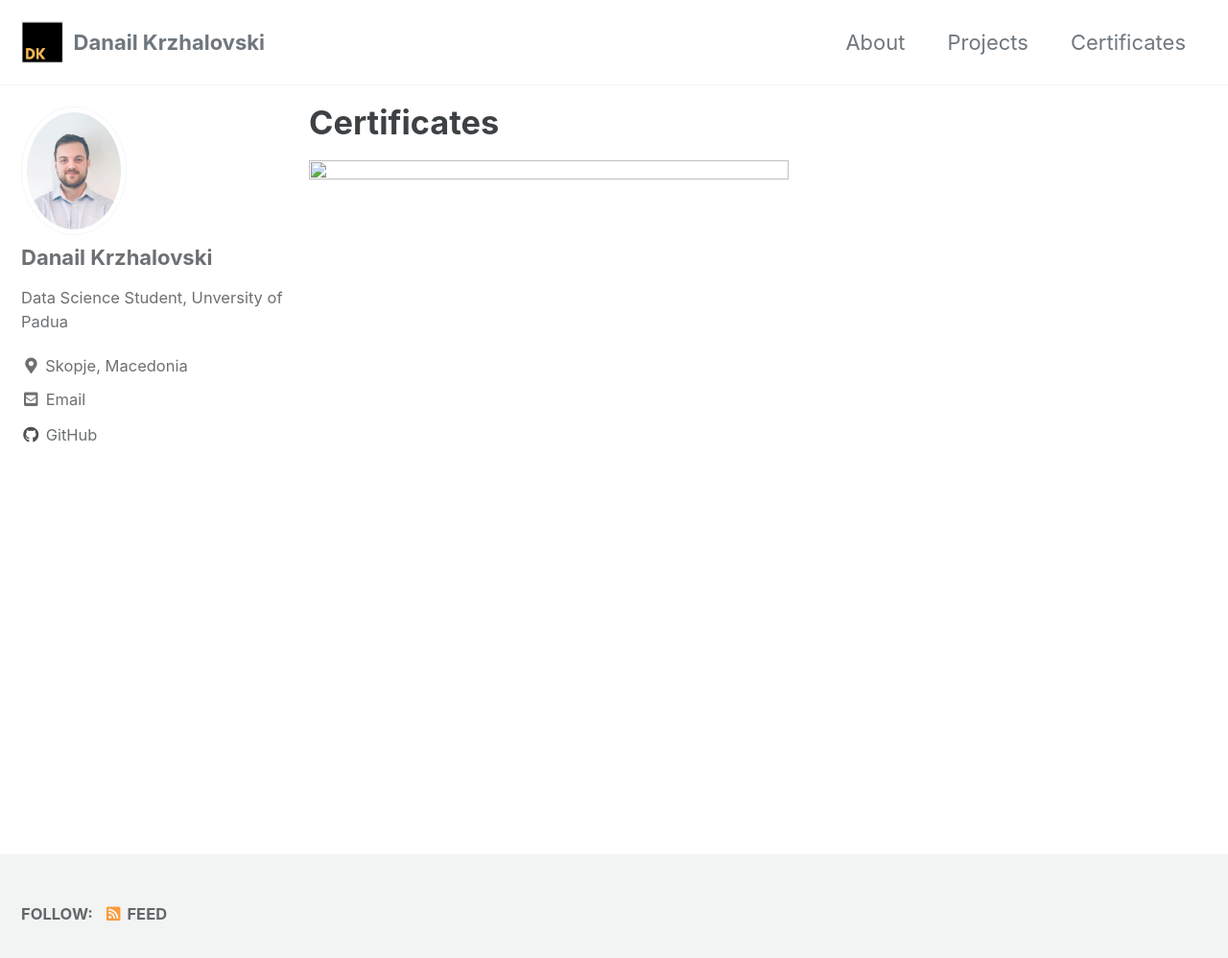
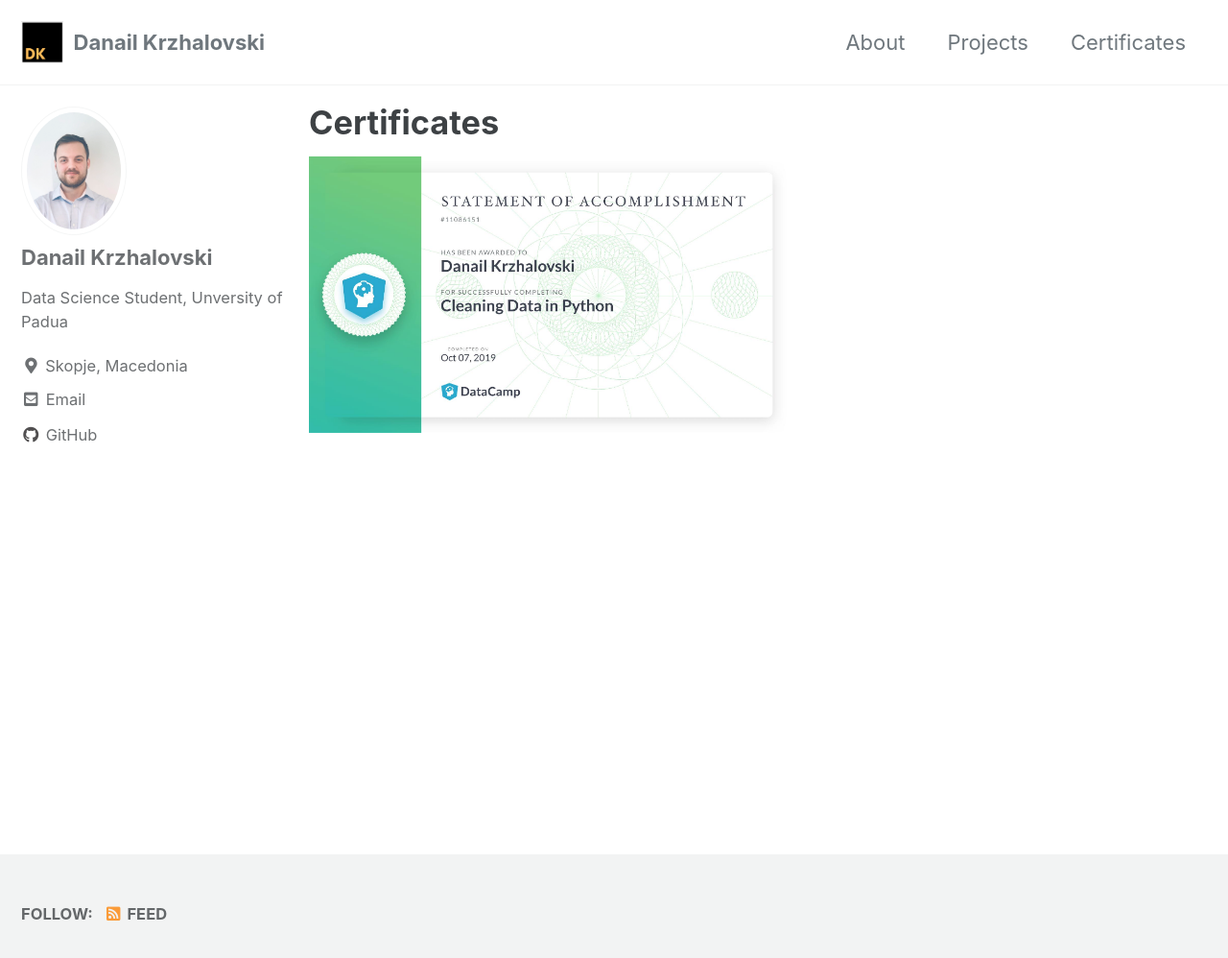
Before and after one commit to krzhalovski/krzhalovski.github.io, a Jekyll site: the page built from _pages/certification.md, in a window 1280 px wide and 1022 px high. Shown: the top 998 px of the window at 96% size. Built offline with Jekyll 4.4.1, drawn with Linux system fonts in a browser that asks for light colours; cached includes are drawn as plain includes.

Commit message:
Adding Certificates

```diff
--- a/_pages/certification.md
+++ b/_pages/certification.md
@@ -4,4 +4,4 @@ layout: single
 permalink: /certificates/
 ---
 
-<img src="./images/Statements/data_cleaning_python.pdf-1.jpg" width="500" height="600">
+<img src="/images/Statements/data_cleaning_python.pdf-1.jpg" width="500" height="600">
```
